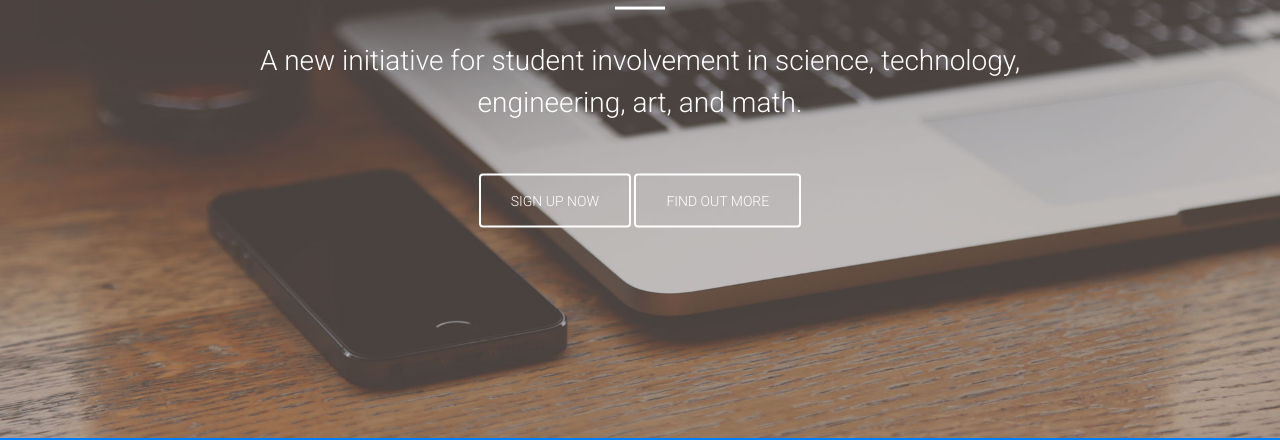
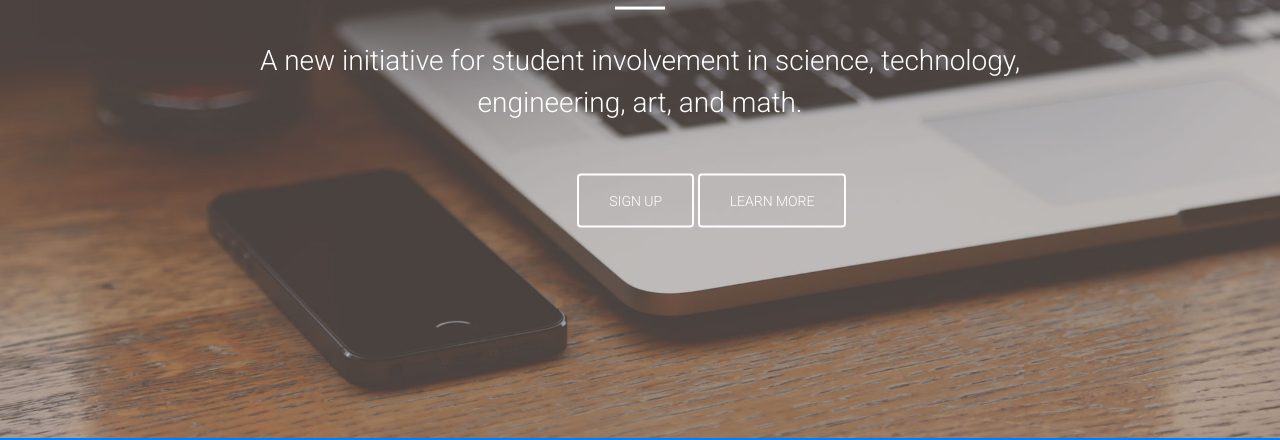
Before and after one commit to mzio/Stoga-STEAM.github.io, a plain HTML site: page index.html in a window 1280 px wide. Shown: the part 362-802 px from the top of the page. Drawn offline with Linux system fonts and the light colour scheme.

Commit message:
Update 8:25

```diff
--- a/css/creative.css
+++ b/css/creative.css
@@ -43,6 +43,10 @@ h1 {
     font-weight: 700;
     text-transform: uppercase;
 }
+.h1-STEAM {
+    font-size: 5em;
+}
+
 h2,
 h3,
 h4,
@@ -334,6 +338,11 @@ header .header-content .header-content-inner p {
     padding-right: 0;
     padding-left: 0;
 }
+.btn-div{
+    width:5px;
+    height:auto;
+    display:inline-block;
+}
 
 .btn-default {
     border-color: #fff;
--- a/index.html
+++ b/index.html
@@ -77,11 +77,12 @@
         <div class="header-content">
             <div class="header-content-inner">
                 <h3 style="font-weight: 300">Presenting</h3>
-                <h1>STEAM</h1>
+                <h1 class="h1-STEAM">STEAM</h1>
                 <hr class="light">
                 <p>A new initiative for student involvement in science, technology, engineering, art, and math.</p>
-                <a href="www.google.com" class="btn btn-primary btn-xl page-scroll">Sign Up Now</a>
-                <a href="#about" class="btn btn-primary btn-xl page-scroll">Find Out More</a>
+                <a href="www.google.com" class="btn btn-primary btn-xl page-scroll">Sign Up</a>
+                <div class="btn-div" />
+                <a href="#about" class="btn btn-primary btn-xl page-scroll">Learn More</a>
             </div>
         </div>
     </header>
```
